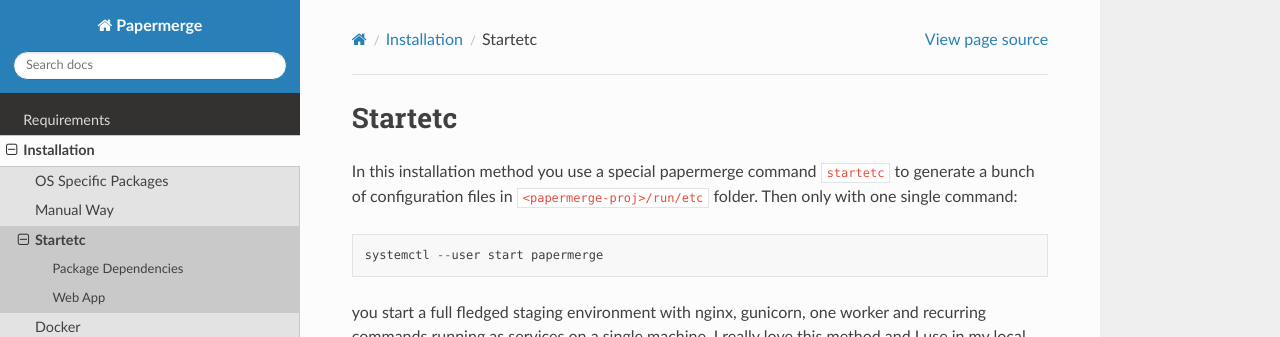
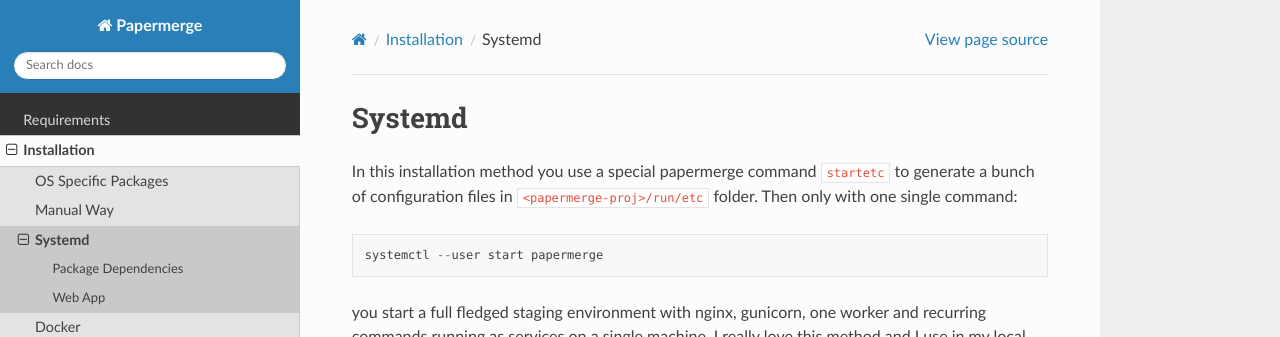
Before and after one commit to ciur/papermerge, a Sphinx documentation site: the page built from docs/source/installation/systemd.rst, in a window 1280 px wide and 900 px high. Shown: the top 337 px of the window. Built offline with Sphinx 7.4.7 and the Read the Docs theme 2.0.0, drawn with Linux system fonts in a browser that asks for light colours.

Commit message:
renamed document from startetc to systemd

```diff
--- a/docs/source/installation/docker.rst
+++ b/docs/source/installation/docker.rst
@@ -28,8 +28,6 @@
     username: admin
     password: admin
 
-
-
 You can check logs of each service with::
 
     docker-compose logs worker
--- a/docs/source/installation/index.rst
+++ b/docs/source/installation/index.rst
@@ -9,7 +9,7 @@
 
    os_specific
    manual_way
-   startetc
+   systemd
    docker
    ansible
    jenkins_and_ansible
--- a/docs/source/installation/startetc.rst
+++ b/docs/source/installation/systemd.rst
@@ -1,4 +1,4 @@
-Startetc
+Systemd
 **********
 
 In this installation method you use a special papermerge command ``startetc``
```
